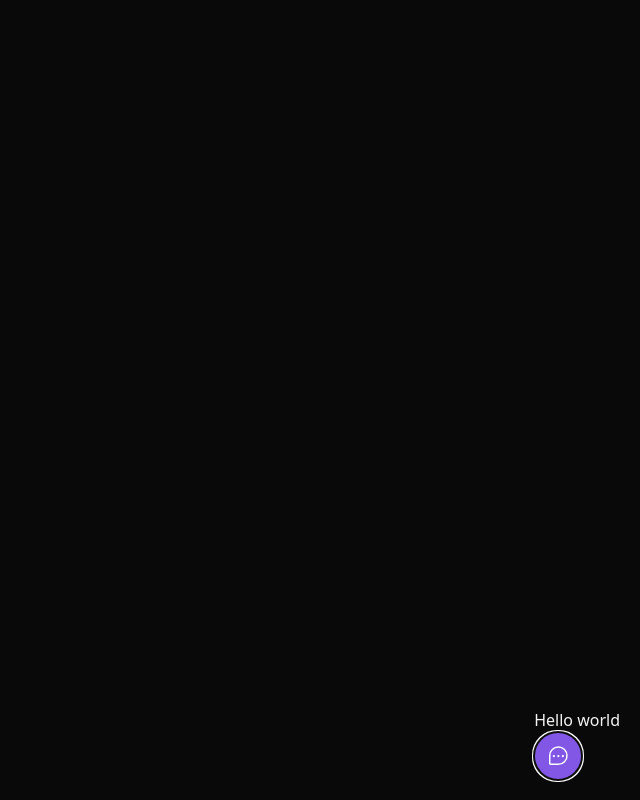
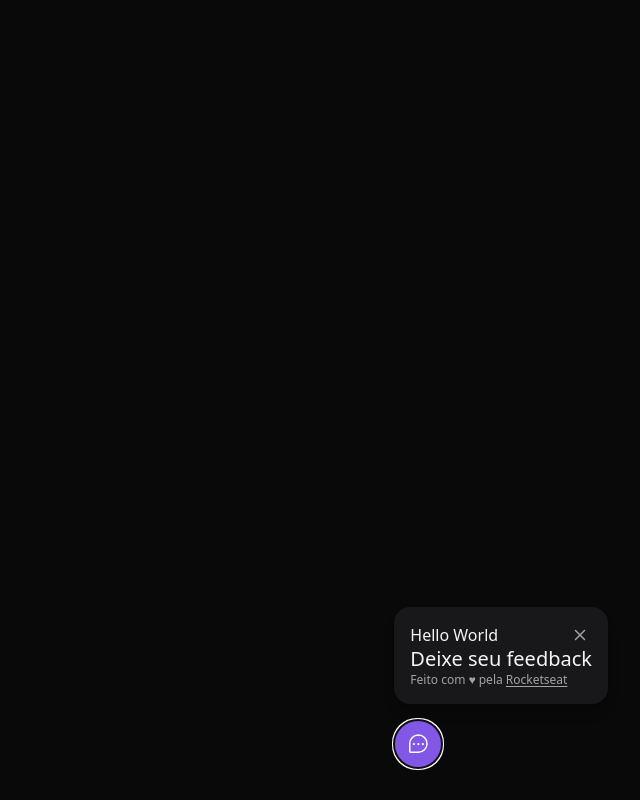
Before and after one commit to layshidani/nlw-feedbackCard, a React (Vite) app: page / in a window 1280 px wide. Both pictures are taken after a click on the button "Feedback". Shown: the whole page, without its empty margins (640-1280 px from the left). Built offline with nearby package versions, Linux system fonts and the light colour scheme.

Commit message:
feat: implements WidgetForm

```diff
--- a/src/Widget.tsx
+++ b/src/Widget.tsx
@@ -1,10 +1,12 @@
 import { ChatTeardropDots } from "phosphor-react"
 import { Popover } from "@headlessui/react";
 
+import { WidgetForm } from "./WidgetForm";
+
 export function Widget() {
   return (
-    <Popover className="absolute bottom-5 right-5">
-      <Popover.Panel>Hello world</Popover.Panel>
+    <Popover className="absolute bottom-4 md:bottom-8 right-4 md:right-8 flex-col items-end">
+      <Popover.Panel><WidgetForm /></Popover.Panel>
       <Popover.Button
         className="bg-brand-500 text-white rounded-full px-3 h-12 flex items-center group"
       >
--- /dev/null
+++ b/src/WidgetForm.tsx
@@ -0,0 +1,16 @@
+import { CloseButton } from "./CloseButton";
+
+export function WidgetForm() {
+  return (
+    <div className="bg-zinc-900 p-4 relative rounded-2xl mb-4 flex-col items-center shadow-lg w-[calc(100vh-2rem)] md:w-auto">
+      Hello World
+      <header>
+        <span className="text-xl leading-6">Deixe seu feedback</span>
+        <CloseButton />
+      </header>
+      <footer className="text-xs text-neutral-400">
+        Feito com ♥ pela <a className="underline underline-offset-2" href="https://rocketseat.com.br">Rocketseat</a>
+      </footer>
+    </div>
+  );
+}
```
